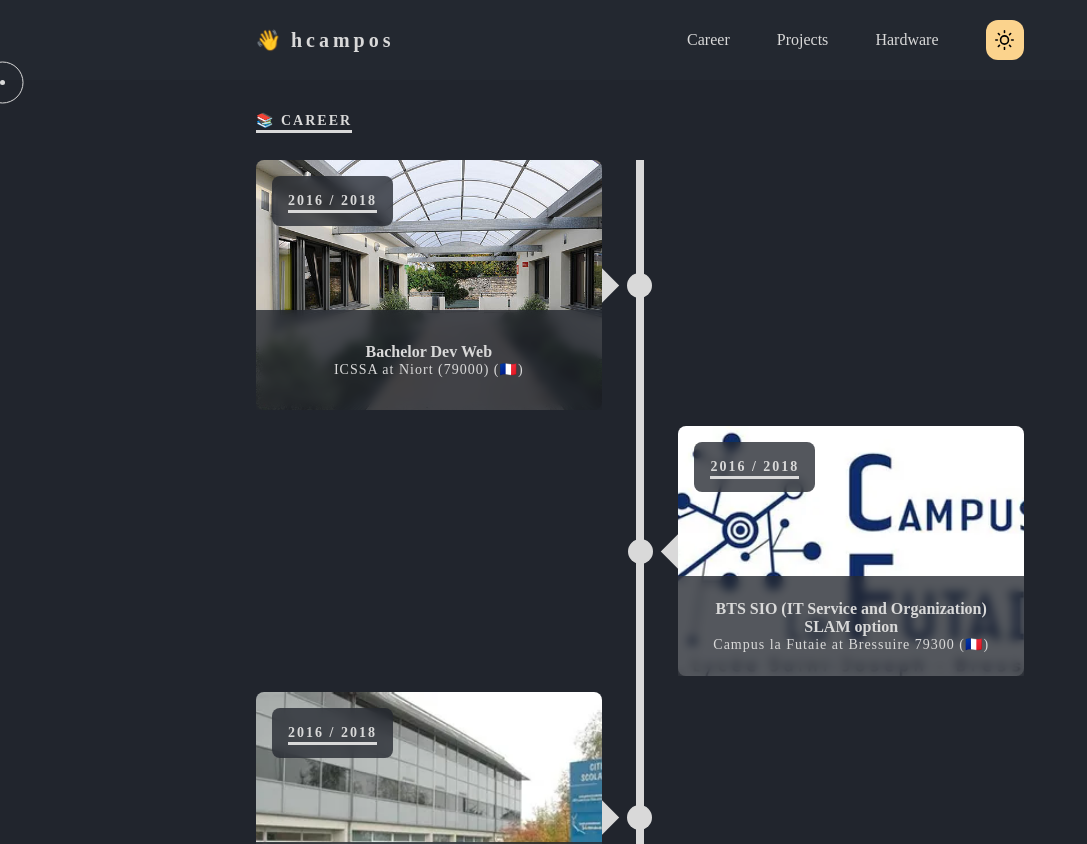
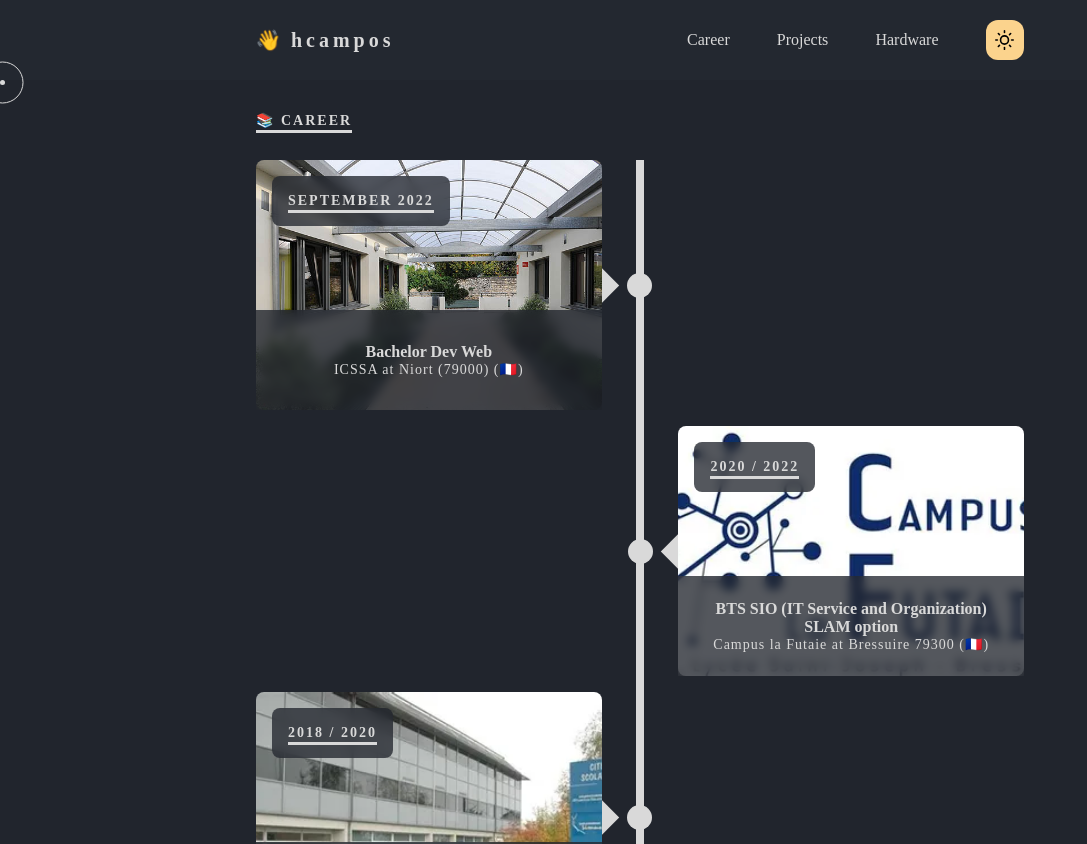
Before and after one commit to Sakoutecher/portfolio-react, a React (Create React App) app: page /parcours in a window 1280 px wide. Shown: the top 844 px of the page, without its empty margins (0-1087 px from the left). Built offline with nearby package versions, Linux system fonts and the light colour scheme.

Commit message:
:speech_balloon: Update informations in timeline

```diff
--- a/src/data/DataParcours.js
+++ b/src/data/DataParcours.js
@@ -4,26 +4,26 @@ export const items = [{
     side: 'left',
     invertSide: 'right',
     bg: './img-parcours/icssa.jpeg',
-    date: '2016 / 2018',
+    date: 'September 2022',
   },{
     title: "BTS SIO (IT Service and Organization) SLAM option",
     desc:"Campus la Futaie at Bressuire 79300 (🇫🇷)",
     side: 'right',
     invertSide: 'left',
     bg: './img-parcours/campus.webp',
-    date: '2016 / 2018',
+    date: '2020 / 2022',
   },{
     title: "BAC Social and Economy",
     desc:"Maurice Genevoix at Bressuire 79300 (🇫🇷)",
     side: 'left',
     invertSide: 'right',
     bg: './img-parcours/lycee.webp',
-    date: '2016 / 2018',
+    date: '2018 / 2020',
   },{
     side: 'right',
     invertSide: 'left',
     bg: './img-parcours/college.jpeg',
-    date: '2016 / 2018',
+    date: '2016 / 2017',
     title: "College Diploma",
     desc:"College Blaise Pascal at Argentonnay 79150 (🇫🇷)",
   },];
```
